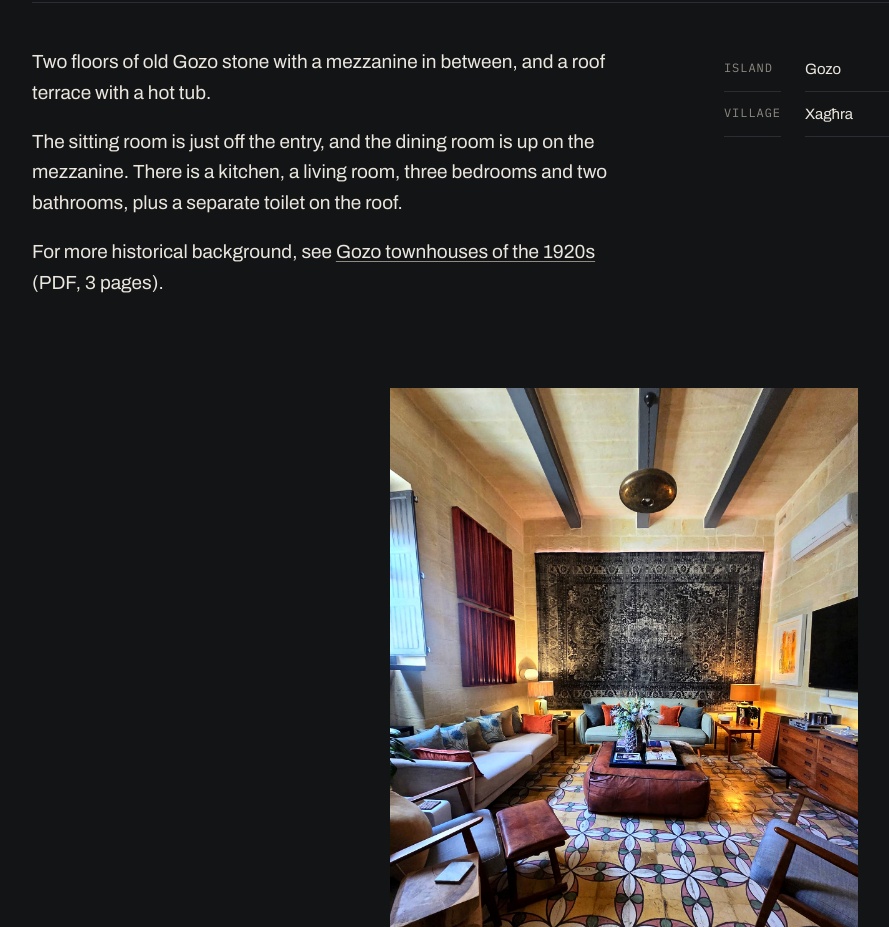
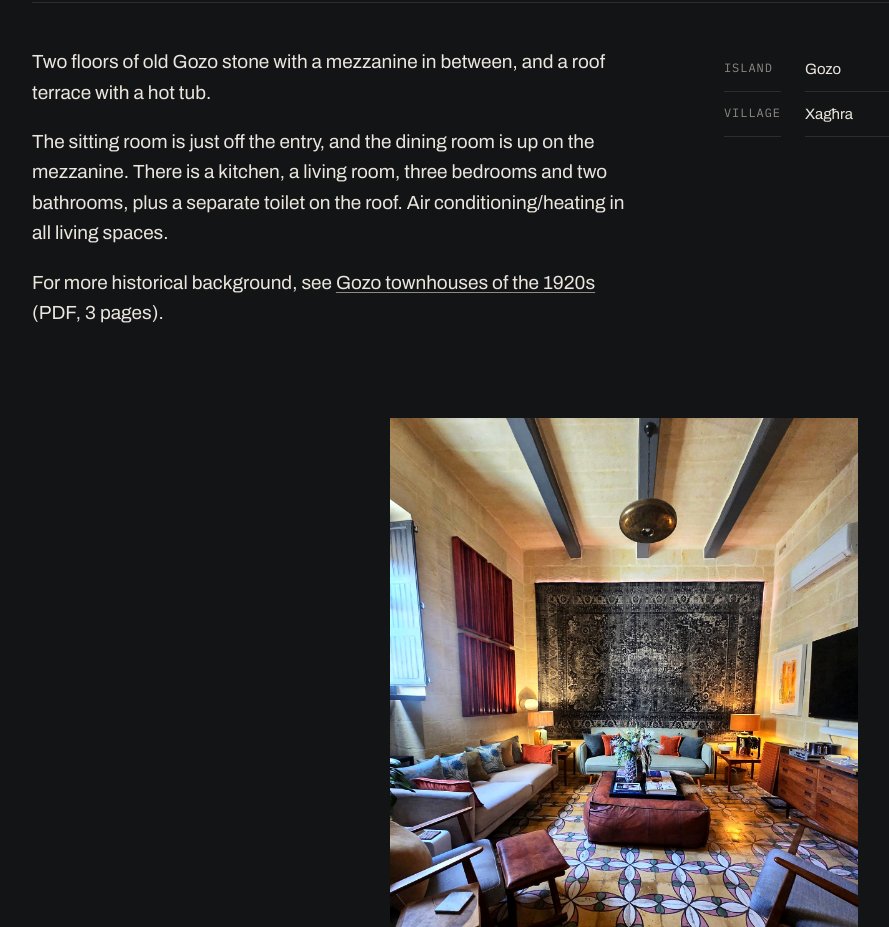
Before and after one commit to mattcarp/mc-19church-site, a plain HTML site: page index.html in a window 1280 px wide. Shown: the part 1000-1927 px from the top of the page, without its empty margins (16-905 px from the left). Drawn offline with Linux system fonts and the light colour scheme.

Commit message:
content: note air conditioning and heating in all living spaces

```diff
--- a/index.html
+++ b/index.html
@@ -42,7 +42,7 @@
       <section class="about">
         <div>
           <p>Two floors of old Gozo stone with a mezzanine in between, and a roof terrace with a hot tub.</p>
-          <p>The sitting room is just off the entry, and the dining room is up on the mezzanine. There is a kitchen, a living room, three bedrooms and two bathrooms, plus a separate toilet on the roof.</p>
+          <p>The sitting room is just off the entry, and the dining room is up on the mezzanine. There is a kitchen, a living room, three bedrooms and two bathrooms, plus a separate toilet on the roof. Air conditioning/heating in all living spaces.</p>
           <p>For more historical background, see <a href="/assets/gozo-townhouses-1920s-history.pdf">Gozo townhouses of the 1920s</a> (PDF, 3 pages).</p>
         </div>
         <dl class="facts">
```
